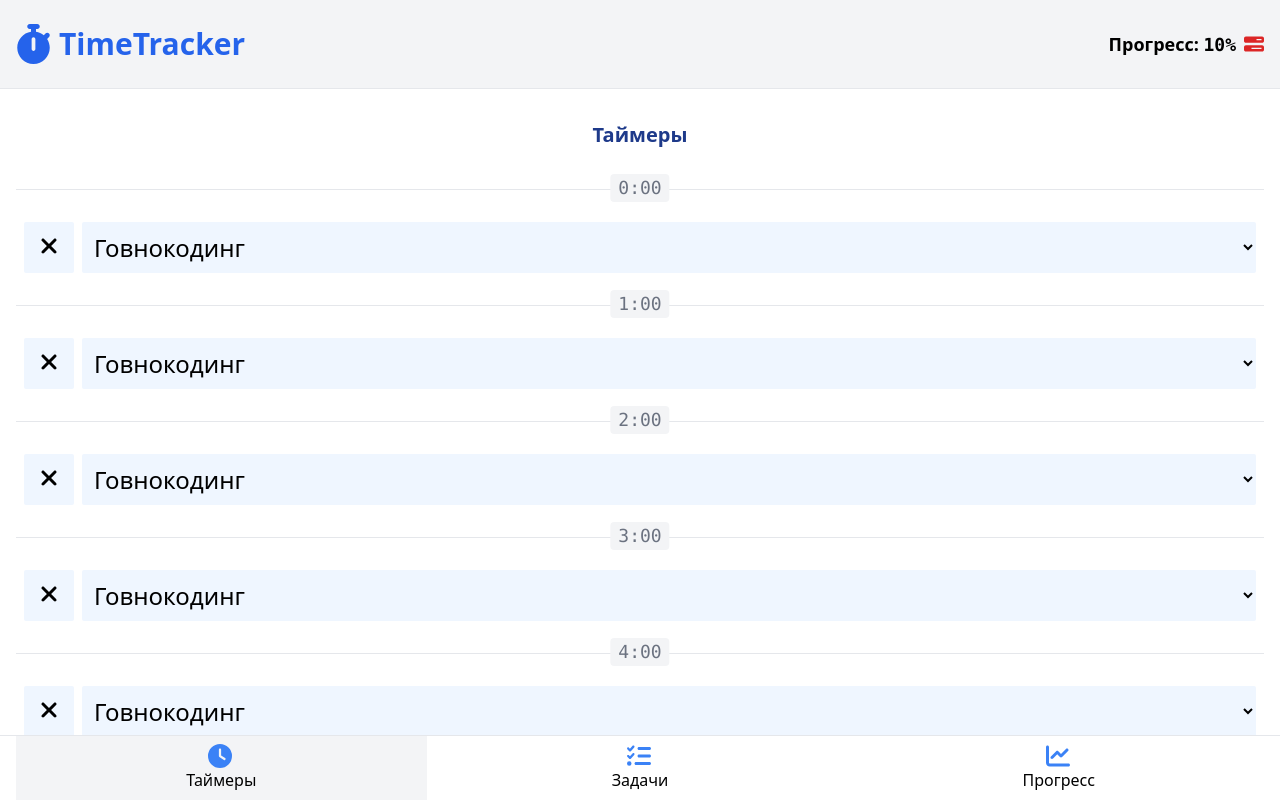
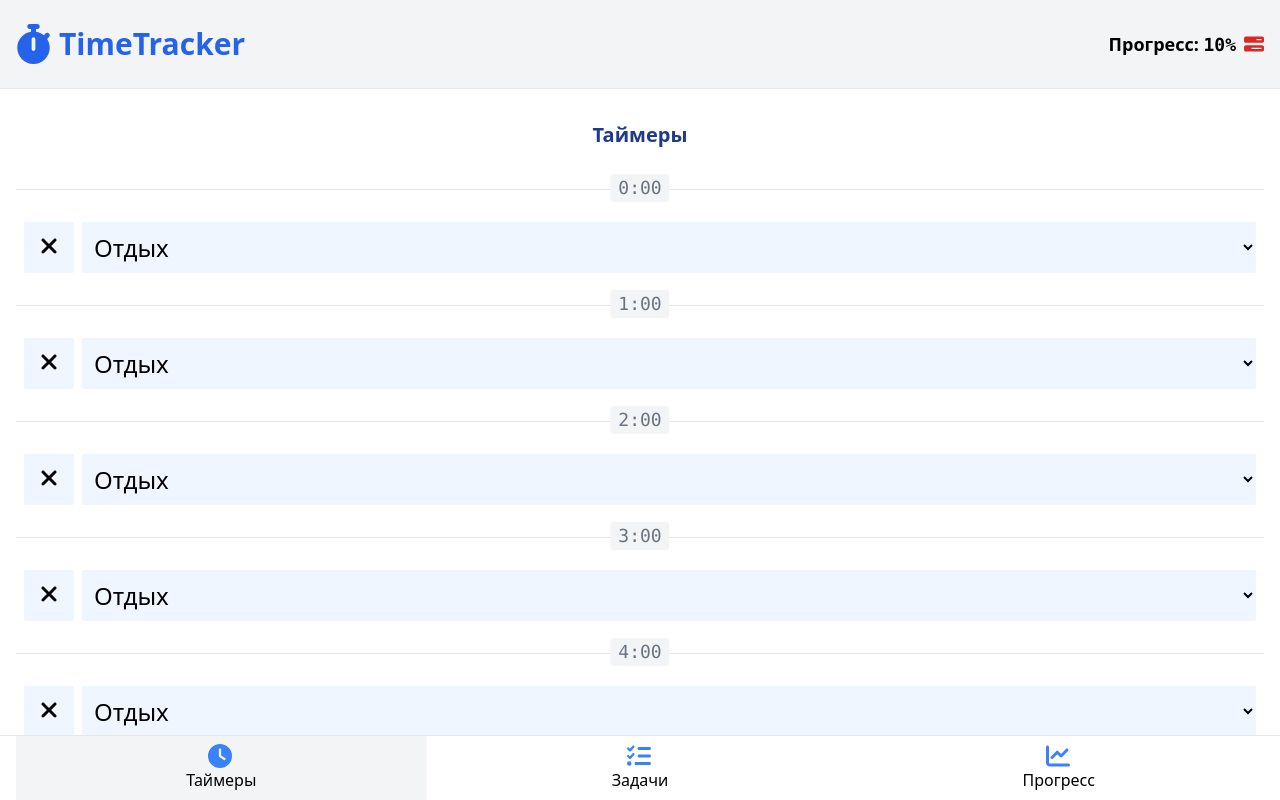
Before and after one commit to not-iron-yury/Vue_App_TimeTracker, a Vue app: page / in a window 1280 px wide. Shown: the top 800 px of the page. Built offline with nearby package versions, Linux system fonts and the light colour scheme.

Commit message:
Кнопка сброса значения компонента BaseSelect
Changes to be committed:
	modified:   src/components/BaseSelect.vue
	modified:   src/components/TimeLineItem.vue

```diff
--- a/src/components/BaseSelect.vue
+++ b/src/components/BaseSelect.vue
@@ -23,7 +23,7 @@ const emit = defineEmits(['select']);
 
 <template>
   <div class="flex gap-2">
-    <base-button>
+    <base-button @click="$emit('select', null)">
       <font-awesome-icon :icon="['fas', 'xmark']" />
     </base-button>
     <select
--- a/src/components/TimeLineItem.vue
+++ b/src/components/TimeLineItem.vue
@@ -25,7 +25,7 @@ const options = [
   { label: 'Магазин', value: 5 },
 ];
 
-const selectedOptionId = ref(2);
+const selectedOptionId = ref(0);
 </script>
 
 <template>
```
